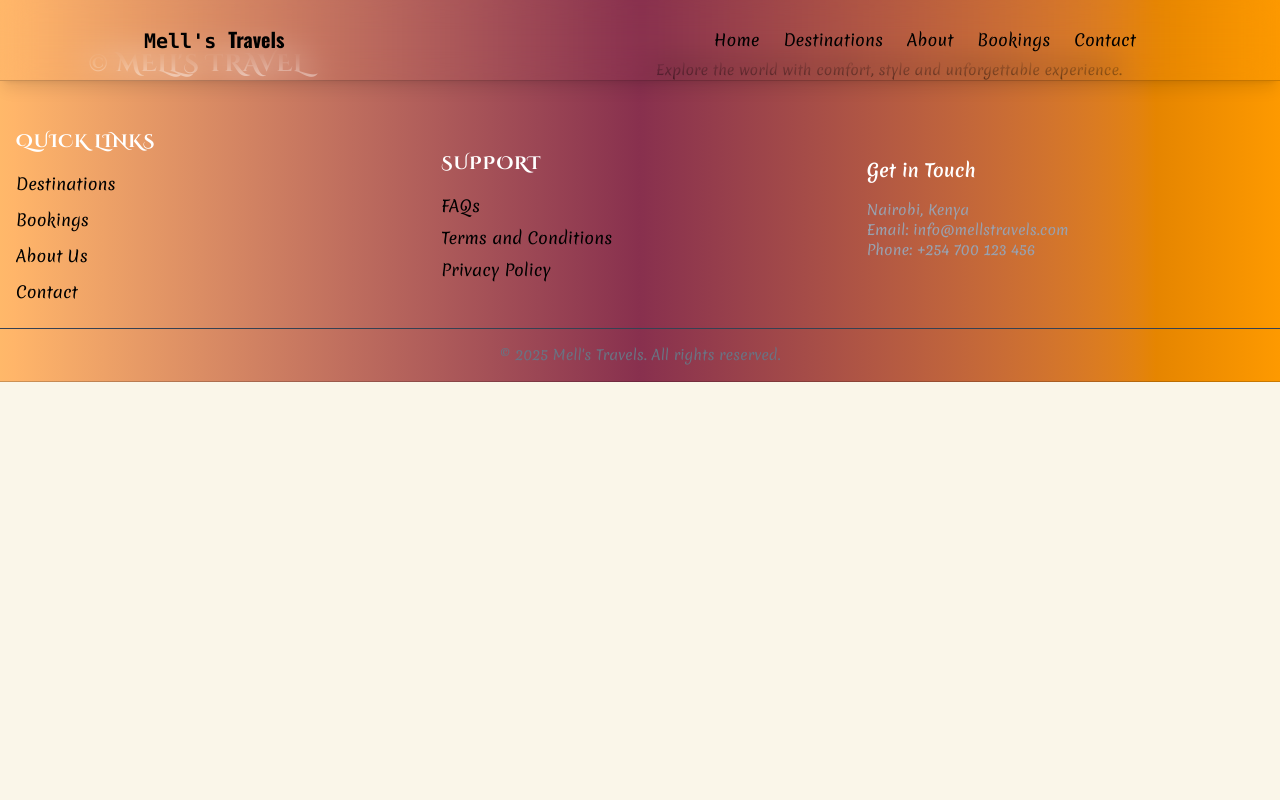
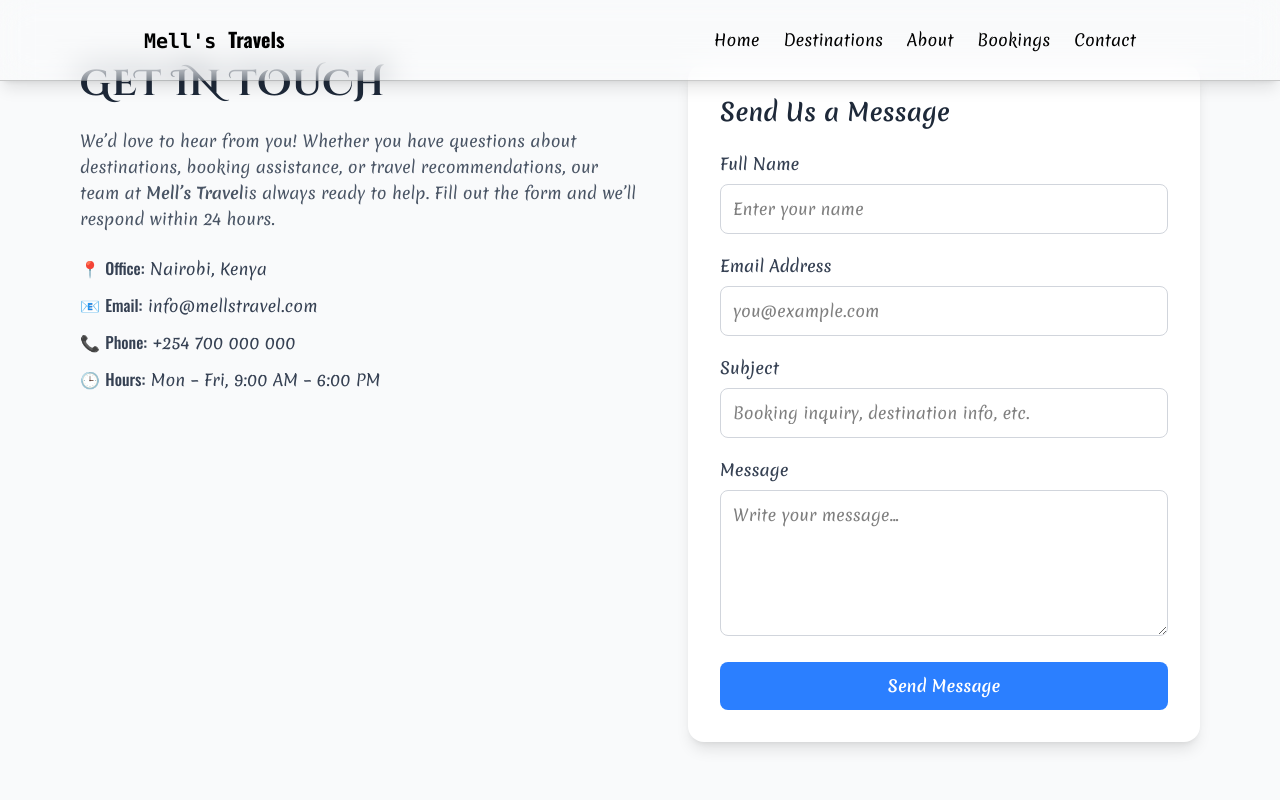
Before and after one commit to marshmelly/Mell-Travels, a React (Vite) app: page /contact in a window 1280 px wide. Shown: the top 800 px of the page. Built offline with nearby package versions, Linux system fonts and the light colour scheme.

Commit message:
Version 4.5

```diff
--- a/src/Components/Sections/BookingForm.jsx
+++ b/src/Components/Sections/BookingForm.jsx
@@ -1,9 +1,4 @@
 
 export const BookingForm = () => {
 
-    return (
-        <div className="">
-            <h2>Booking</h2>
-        </div>
-    )
 }
--- a/src/Components/Sections/Contact.jsx
+++ b/src/Components/Sections/Contact.jsx
@@ -1,9 +1,137 @@
+import emailjs from "emailjs-com";
+import React, { useState } from "react";
 
 export const Contact = () => {
 
-    return(
-        <div>
+  const [formData, setformData] = useState({
+    name: "",
+    email: "",
+    subject: "",
+    message: "",
+  })
 
+  const handleSubmit = (e) => {
+
+    e.preventDefault()
+
+    emailjs.sendForm(
+      import.meta.env.VITE_SERVICE_ID,
+      import.meta.env.VITE_TEMPLATE_ID,
+      e.target,
+      import.meta.env.VITE_PUBLIC_KEY)
+      .then((result)=> {
+      alert("Message sent successfully!");
+      setformData({name:"", email:"", subject:"", message:""})
+    })
+    .catch(() => alert("Failed to send the message, please try again later."))
+  };
+
+  return (
+    <section
+      id="contact"
+      className="bg-gray-50 py-16 px-6 lg:px-20 flex flex-col lg:flex-row gap-12 items-start justify-center"
+    >
+      {/* Info Section */}
+      <div className="lg:w-1/2 space-y-6">
+        <h2 className="text-4xl font-bold text-gray-800">Get in Touch</h2>
+        <p className="text-gray-600 leading-relaxed">
+          We’d love to hear from you! Whether you have questions about destinations,
+          booking assistance, or travel recommendations, our team at <strong>Mell’s Travel</strong>
+          is always ready to help. Fill out the form and we’ll respond within 24 hours.
+        </p>
+
+        <div className="space-y-3 text-gray-700">
+          <p>
+            📍 <span className="font-medium">Office:</span> Nairobi, Kenya
+          </p>
+          <p>
+            📧 <span className="font-medium">Email:</span> info@mellstravel.com
+          </p>
+          <p>
+            📞 <span className="font-medium">Phone:</span> +254 700 000 000
+          </p>
+          <p>
+            🕒 <span className="font-medium">Hours:</span> Mon – Fri, 9:00 AM – 6:00 PM
+          </p>
         </div>
-    )
-}
+      </div>
+
+      {/* Form Section */}
+      <div className="lg:w-1/2 bg-white shadow-lg rounded-2xl p-8 w-full max-w-lg">
+        <h3 className="text-2xl font-semibold text-gray-800 mb-6">Send Us a Message</h3>
+
+        <form
+        onSubmit={handleSubmit}
+        className="space-y-5"
+        >
+          <div>
+            <label htmlFor="name" className="block text-gray-700 font-medium mb-2">
+              Full Name
+            </label>
+            <input
+              type="text"
+              id="name"
+              name="from_name"
+              value={formData.name}
+              placeholder="Enter your name"
+              onChange={(e) => setformData({...formData, name:e.target.value})}
+              className="w-full border border-gray-300 rounded-lg p-3 focus:outline-none focus:ring-2 focus:ring-blue-400"
+            />
+          </div>
+
+          <div>
+            <label htmlFor="email" className="block text-gray-700 font-medium mb-2">
+              Email Address
+            </label>
+            <input
+              type="email"
+              id="email"
+              name="email"
+              value={formData.email}
+              placeholder="you@example.com"
+              onChange={(e) => setformData({...formData, email:e.target.value})}
+              className="w-full border border-gray-300 rounded-lg p-3 focus:outline-none focus:ring-2 focus:ring-blue-400"
+            />
+          </div>
+
+          <div>
+            <label htmlFor="subject" className="block text-gray-700 font-medium mb-2">
+              Subject
+            </label>
+            <input
+              type="text"
+              id="subject"
+              name="subject"
+              value={formData.subject}
+              placeholder="Booking inquiry, destination info, etc."
+              onChange={(e) => setformData({...formData, subject:e.target.value})}
+              className="w-full border border-gray-300 rounded-lg p-3 focus:outline-none focus:ring-2 focus:ring-blue-400"
+            />
+          </div>
+
+          <div>
+            <label htmlFor="message" className="block text-gray-700 font-medium mb-2">
+              Message
+            </label>
+            <textarea
+              id="message"
+              rows="5"
+              name="message"
+              value={formData.message}
+              placeholder="Write your message..."
+              onChange={(e) => setformData({...formData, message:e.target.value})}
+              className="w-full border border-gray-300 rounded-lg p-3 focus:outline-none focus:ring-2 focus:ring-blue-400"
+            ></textarea>
+          </div>
+
+          <button
+            type="submit"
+            className="w-full bg-blue-500 hover:bg-blue-600 text-white font-semibold py-3 rounded-lg transition duration-200"
+          >
+            Send Message
+          </button>
+        </form>
+      </div>
+    </section>
+  );
+};
```
Also changed, not shown: 1 other file (tests, documents, lock files or other folders).
